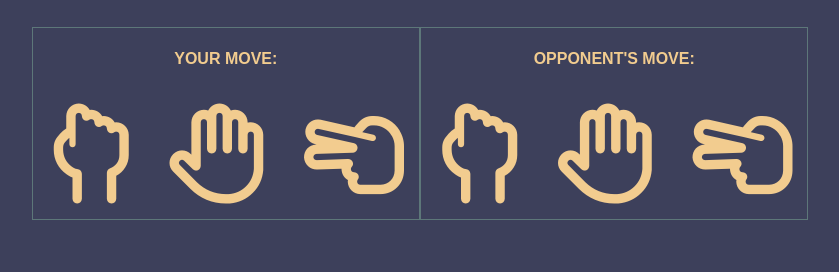
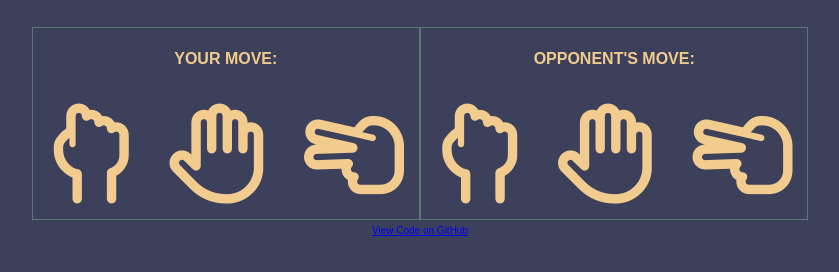
Before and after one commit to nbirne/rock-paper-scissors, a plain HTML site: page index.html in a window 1280 px wide. Shown: the part 518-790 px from the top of the page, without its empty margins (220-1059 px from the left). Drawn offline with Linux system fonts and the light colour scheme.

Commit message:
Update index.html

```diff
--- a/index.html
+++ b/index.html
@@ -42,4 +42,7 @@
 
         <script src="script.js"></script>
     </body>
+    <footer>
+        <a style="font-size: 10px" href="https://github.com/nbirne/rock-paper-scissors">View Code on GitHub</a>
+    </footer>
 </html>
```
